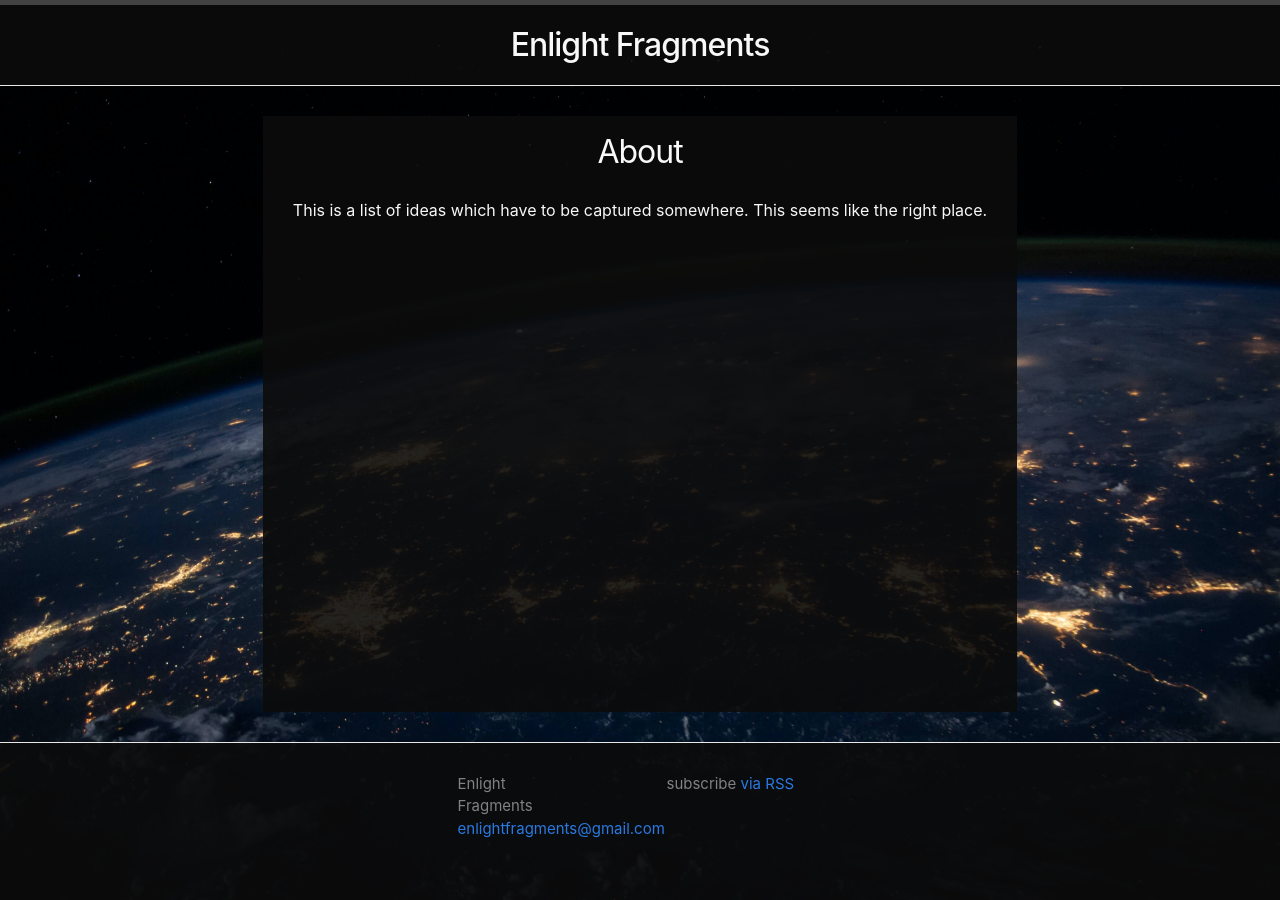
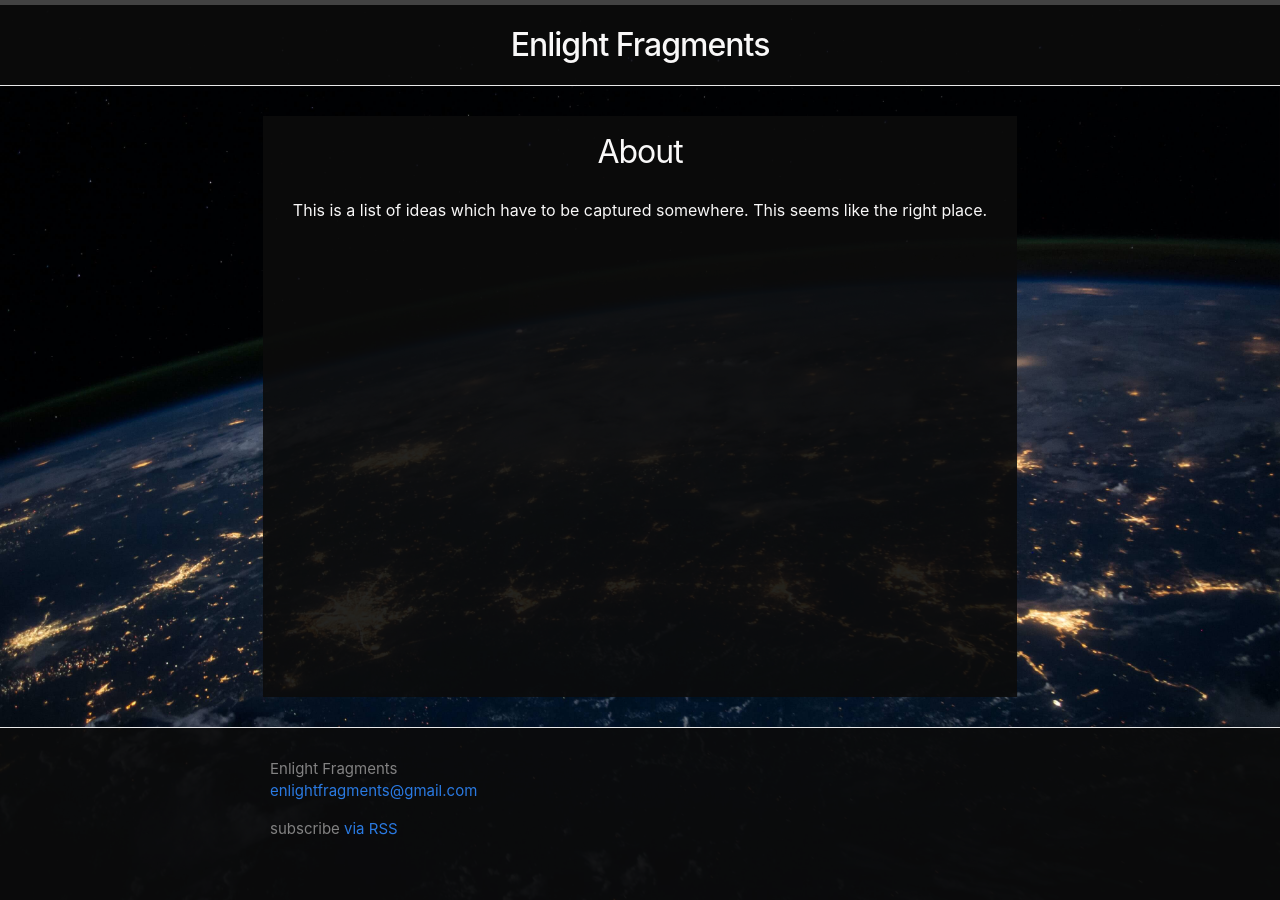
Before and after one commit to EnlightFragments/enlightfragments.github.io, a Jekyll site: the page built from about.markdown, in a window 1280 px wide. Built offline with Jekyll 4.4.1, drawn with Linux system fonts in a browser that asks for light colours.

Commit message:
updated styles

```diff
--- a/_includes/footer.html
+++ b/_includes/footer.html
@@ -16,13 +16,6 @@
             <li><a class="u-email" href="mailto:{{ site.email }}">{{ site.email }}</a></li>
             {%- endif -%}
         </ul>
-      </div>
-
-      <div class="footer-col footer-col-2">
-        {%- include social.html -%}
-      </div>
-
-      <div class="footer-col footer-col-3">
         <p class="rss-subscribe">subscribe <a href="{{ "/feed.xml" | relative_url }}">via RSS</a></p>
       </div>
     </div>
--- a/_sass/minima/custom.scss
+++ b/_sass/minima/custom.scss
@@ -38,4 +38,8 @@
   display: flex;
   justify-content: center;
   background: $background-color;
+
+  .wrapper {
+    flex-grow: 1;
+  }
 }
```
